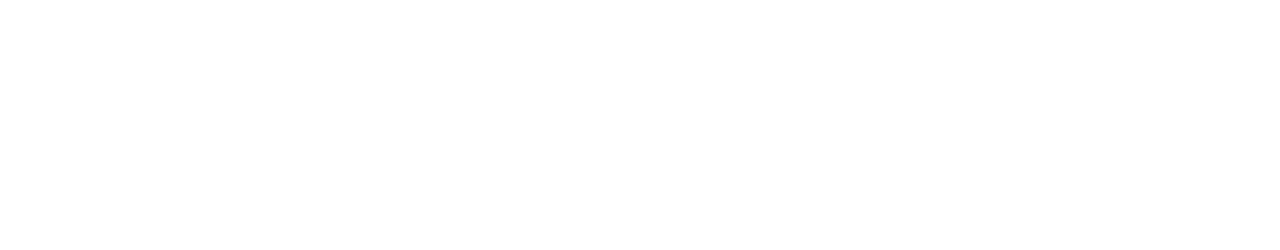
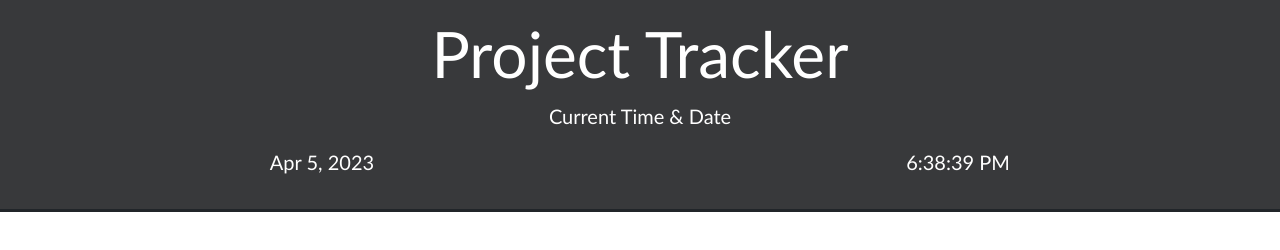
Before and after one commit to jonnyboy808/project-tracker, a plain HTML site: page index.html in a window 1280 px wide. Drawn offline with nearby package versions, Linux system fonts and the light colour scheme.

Commit message:
added styling time and date to header

```diff
--- a/index.html
+++ b/index.html
@@ -6,10 +6,31 @@
     <meta name="viewport" content="width=device-width, initial-scale=1.0">
     <title>Document</title>
     <link rel="stylesheet" href="styles.css" />
+    <link
+      rel="stylesheet"
+      href="https://cdn.jsdelivr.net/npm/bootstrap@5.1.3/dist/css/bootstrap.min.css"
+    />
 </head>
 <body>
 
+    <header class="p-3 border-3 border-bottom border-dark text-center">
+        <h1 class="display-3">Project Tracker</h1>
+        <p class="lead">Current Time & Date</p>
+      <section class="row">
+      <p id="currentDay" class="lead col-6"></p>
+      <p id="currentTime" class="lead col-6"></p>
+    </section>
+    </header>
 
-<script src="script.js"></script>
-</body>
+
+
+    <script src="https://code.jquery.com/jquery-3.4.1.min.js"></script>
+    <script
+      src="https://cdn.jsdelivr.net/npm/dayjs@1.11.3/dayjs.min.js"
+      integrity="sha256-iu/zLUB+QgISXBLCW/mcDi/rnf4m4uEDO0wauy76x7U="
+      crossorigin="anonymous"
+    ></script>
+
+    <script src="script.js"></script>
+  </body>
 </html>
--- a/script.js
+++ b/script.js
@@ -0,0 +1,22 @@
+var now = dayjs().format('MMM D, YYYY');
+$('#currentDay').text(now);
+console.log(now)
+
+function updateClock () {
+  var currentTime = new Date ();
+  var currentHour = currentTime.getHours ();
+  var currentMinute = currentTime.getMinutes ();
+  var currentSeconds = currentTime.getSeconds ();
+
+  currentMinute = (currentMinute < 10 ? "0" : "") + currentMinute;
+  currentSeconds = (currentSeconds < 10 ? "0" : "") + currentSeconds;
+
+  var timeOfDay = ( currentHour < 12 ) ? "AM" : "PM";
+  currentHour = (currentHour > 12) ? currentHour - 12 : currentHour;
+  currentHour = (currentHour ==  0) ? 12 : currentHour;
+  var currentTimeString = currentHour + ":" + currentMinute + ":" + currentSeconds + " " + timeOfDay;
+  $("#currentTime").html(currentTimeString);
+}
+$(document).ready(function() {
+  setInterval('updateClock()', 1000);
+});
--- a/styles.css
+++ b/styles.css
@@ -0,0 +1,9 @@
+* {
+    font-family:'Gill Sans', 'Gill Sans MT', Calibri, 'Trebuchet MS', sans-serif;
+    color: white;
+
+}
+
+header {
+    background-color: rgb(56, 57, 59)
+}
```
